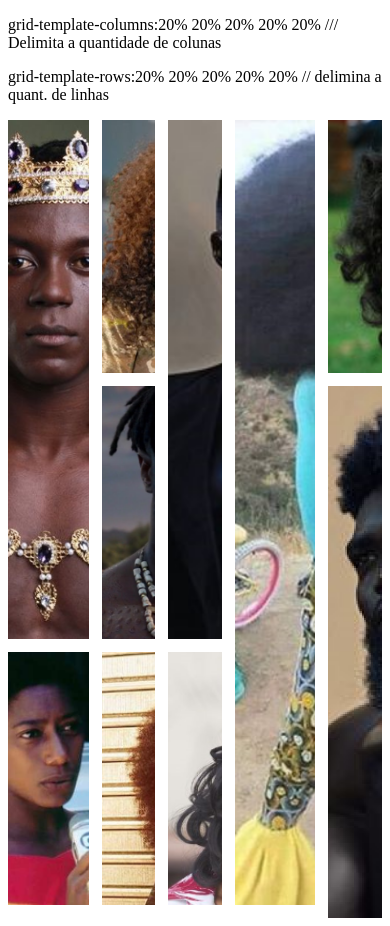
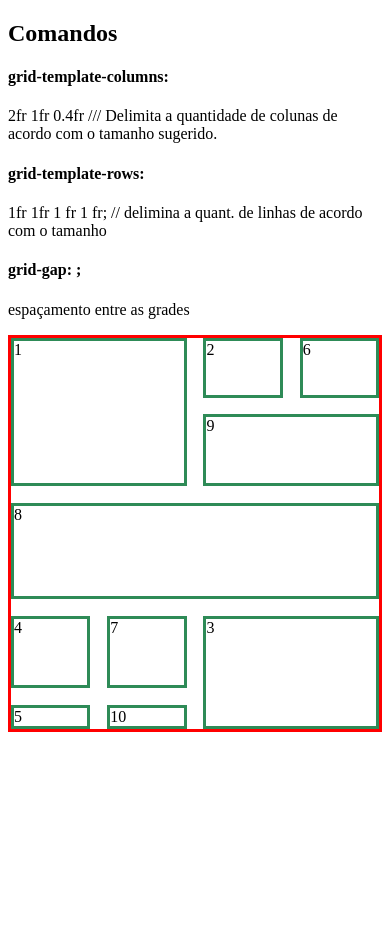
Before and after one commit to JesusBaro/Estudos-em-Grid, a plain HTML site: page index.html in a window 390 px wide. After the commit the page ends 844 px from the top, so only its background shows below. Drawn offline with Linux system fonts and the light colour scheme.

Commit message:
montagem grid

```diff
--- a/index.html
+++ b/index.html
@@ -10,11 +10,16 @@
 <body>
 <main>
 <section>
-<p>     grid-template-columns:20% 20% 20% 20% 20%
-    /// Delimita a quantidade de colunas
+<h1>Comandos</h1>
+<h4>grid-template-columns:</h4>
+<p>2fr 1fr 0.4fr
+/// Delimita a quantidade de colunas de acordo com o tamanho sugerido.
 </p>
-<p>     grid-template-rows:20% 20% 20% 20% 20% //
-        delimina a quant. de linhas
+<h4>grid-template-rows:</h4>
+<p> 1fr 1fr 1 fr 1 fr; //
+delimina a quant. de linhas de acordo com o tamanho
+<h4>grid-gap: ;</h4>
+<p> espaçamento entre as grades</p>
 
 </p>
 </section>
@@ -44,4 +49,18 @@
     <div class="SnoopyD"></div>
 </section>
 </body>
+
+<section id="MobileContainerGalery">
+    <div class="MobRei">1</div>
+    <div class="MobBeyonce">2</div>
+    <div class="MobGrace">3</div>
+    <div class="MobVolume">4</div>
+    <div class="MobNagoHair"> 5</div>
+    <div class="MobPantera">6</div>
+    <div class="MobRetinto">7</div>
+    <div class="MobGloriaM">8</div>
+    <div class="MobThaisA">9</div>
+    <div class="MobSnoopyD">10</div>
+</section>
+</body>
 </html>
--- a/style.css
+++ b/style.css
@@ -95,6 +95,7 @@ background-position: center;
 }
 /*  teste 2 ------------------------ */
 #ContainerGalery{
+
     display: grid;
     grid-template-columns: 0.3fr 0.2fr 0.2fr 0.3fr 0.2fr;
     grid-template-rows: 30vh 30vh 30vh;
@@ -105,6 +106,7 @@ background-position: center;
 justify-content: center;
 column-gap: 1.5vh;
 row-gap: 1.5vh;
+display: none;
 }
 .rei{
 
@@ -196,3 +198,60 @@ background-repeat: no-repeat;
     background-size:cover;
     background-repeat: no-repeat;
 }
+/* teste media */
+@media (min-width:201px) and (max-width:500px){
+#MobileContainerGalery{
+    border: solid red;
+    display: grid;
+    grid-template-columns: 1fr 1fr 1fr 1fr;
+    grid-template-rows: 250fr 300fr 400fr 300fr 100fr;
+   grid-template-areas:
+   "MobRei MobRei MobBeyonce MobPantera"
+   "MobRei MobRei MobThaisA MobThaisA"
+   "MobGloriaM MobGloriaM MobGloriaM MobGloriaM"
+   "MobVolume MobRetinto MobGrace MobGrace"
+   "MobNagoHair MobSnoopyD MobGrace MobGrace";
+   grid-gap: 2vh;
+
+}
+.MobRei{
+    border: solid seagreen;
+    grid-area:MobRei ;
+}
+.MobBeyonce{
+    border: solid seagreen;
+    grid-area:MobBeyonce ;
+}
+.MobGrace{
+    border: solid seagreen;
+    grid-area:MobGrace ;
+}
+.MobVolume{
+    border: solid seagreen;
+    grid-area:MobVolume ;
+}
+.MobNagoHair{
+    border: solid seagreen;
+grid-area: MobNagoHair;
+}
+.MobPantera{
+    border: solid seagreen;
+    grid-area: MobPantera;
+}
+.MobRetinto{
+    border: solid seagreen;
+    grid-area: MobRetinto;
+}
+.MobGloriaM{
+    border: solid seagreen;
+    grid-area: MobGloriaM;
+}
+.MobThaisA{
+    border: solid seagreen;
+    grid-area: MobThaisA;
+}
+.MobSnoopyD{
+    border: solid seagreen;
+    grid-area: MobSnoopyD;
+}
+}
```
